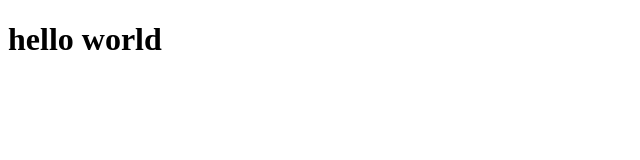
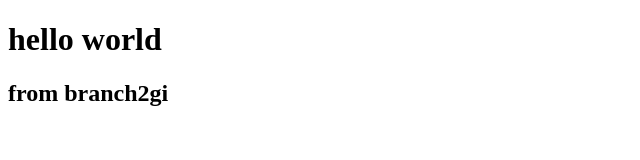
Before and after one commit to shantir1/newrep, a plain HTML site: page index.html in a window 1280 px wide. Shown: the whole page, without its empty margins (0-640 px from the left). Drawn offline with Linux system fonts and the light colour scheme.

Commit message:
mychange from feature1

```diff
--- a/index.html
+++ b/index.html
@@ -7,5 +7,6 @@
 </head>
 <body>
   <h1>hello world</h1>
+  <h2>from branch2gi</h2>
 </body>
 </html>
```
